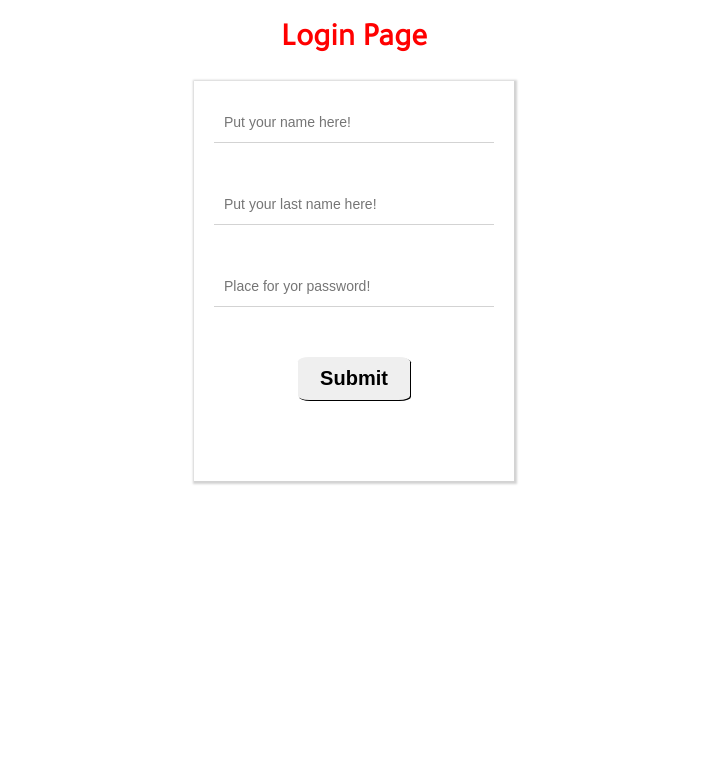
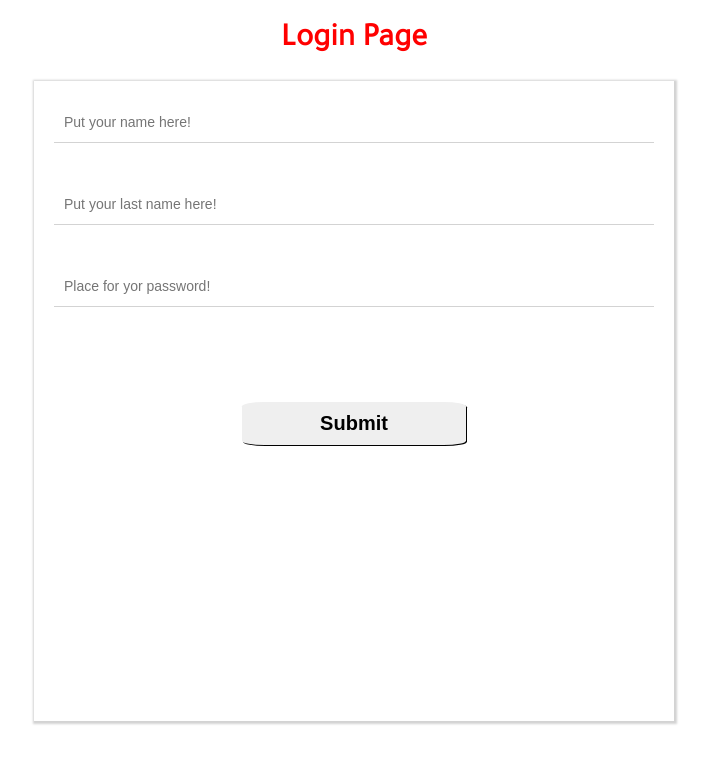
Before and after one commit to MaKu-kodilla/ExpressJS_practice, a Node server app: page / in a window 1280 px wide. Shown: the top 764 px of the page, without its empty margins (286-995 px from the left). Run offline with Node 20, Linux system fonts and the light colour scheme.

Commit message:
modified .pug(s) & style.css

```diff
--- a/Zadanie 17.4 Praktyczne wykorzystanie szablonów/assets/style.css
+++ b/Zadanie 17.4 Praktyczne wykorzystanie szablonów/assets/style.css
@@ -11,8 +11,9 @@ h1 {
 form {
     display: flex;
     flex-direction: column;
-    width: 25%;
-    height: 50vh;
+    width: 50%;
+    min-height: 200px;
+    height: 80vh;
     margin: 0 auto;
     box-shadow: 1px 1px 2px 2px;
     color: lightgray;
@@ -28,7 +29,9 @@ form {
     font-size: 14px;
 }
 .btn-1 {
-    margin: 30px auto;
+    margin-top: 75px;
+    margin-right: auto;
+    margin-left: auto;
     width: 35%;
     padding: 10px;
     font-size: 20px;
--- a/Zadanie 17.4 Praktyczne wykorzystanie szablonów/views/after-log-page.pug
+++ b/Zadanie 17.4 Praktyczne wykorzystanie szablonów/views/after-log-page.pug
@@ -6,4 +6,4 @@ html
             include ../assets/style-logged.css
     body
         h1 Welcome to my website!
-        a(href='http://localhost:3000/') Back!
+        a(href='/') Back!
--- a/Zadanie 17.4 Praktyczne wykorzystanie szablonów/views/log-page.pug
+++ b/Zadanie 17.4 Praktyczne wykorzystanie szablonów/views/log-page.pug
@@ -5,7 +5,7 @@ html
         link(rel='stylesheet', href='style.css')
     body
         h1 Login Page
-        form(action='http://localhost:3000/auth/google', method='GET')
+        form(action='/auth/google', method='GET')
             input.login(type='name', placeholder='Put your name here!')
             input.login(type='name', placeholder='Put your last name here!')
             input.login(type='password', placeholder='Place for yor password!')
```
